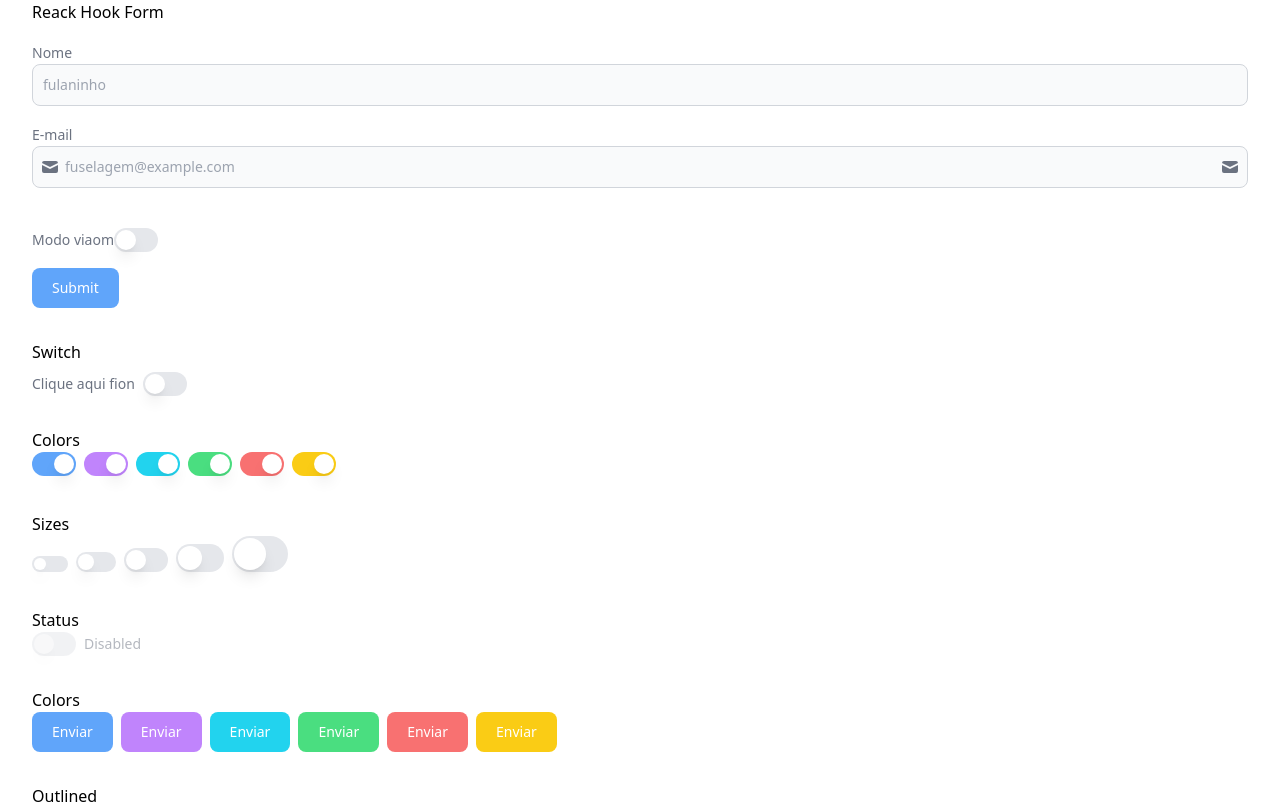
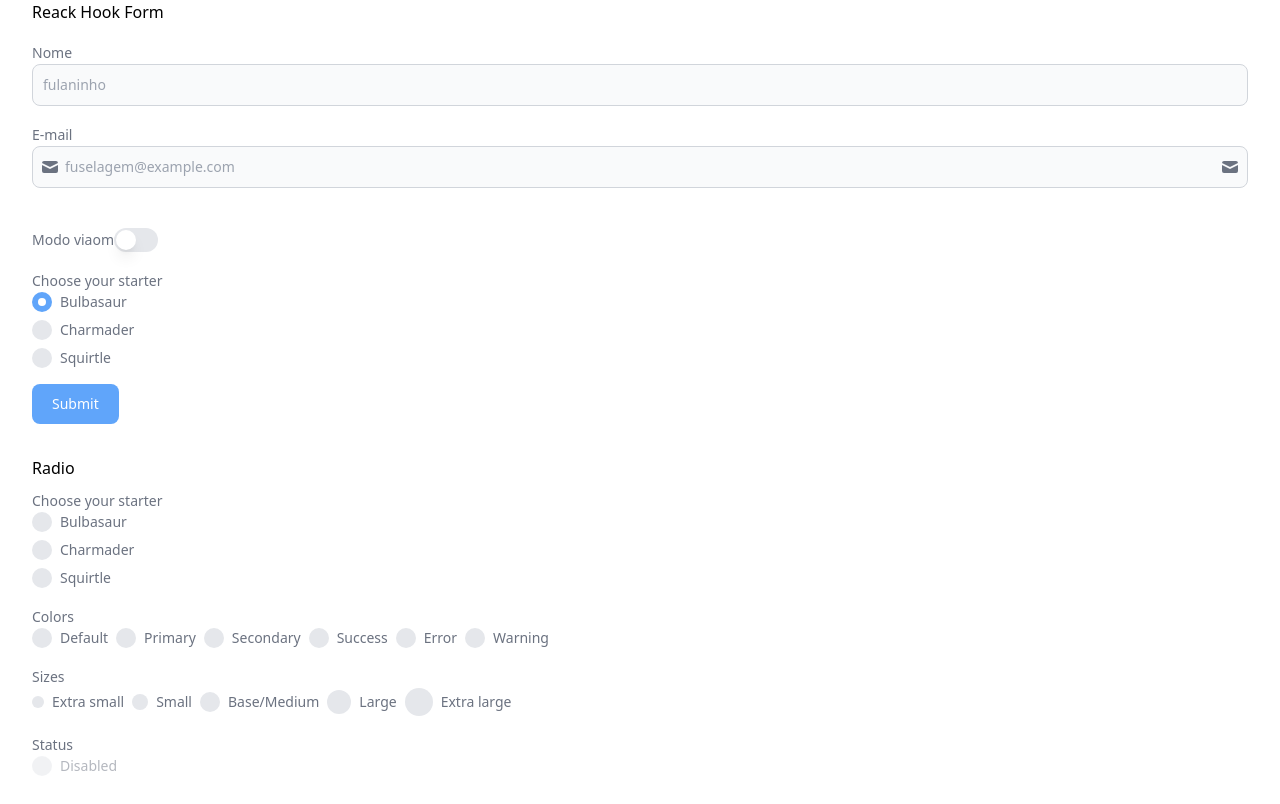
Before and after one commit to rafael-angonese/fuselagem, a React (Vite) app in the folder react/: page / in a window 1280 px wide. Shown: the top 804 px of the page. Built offline with nearby package versions, Linux system fonts and the light colour scheme.

Commit message:
:sparkles: feat: use Radio input into ReactHookForm

```diff
--- a/react/src/pages/Home/Home.tsx
+++ b/react/src/pages/Home/Home.tsx
@@ -1,6 +1,8 @@
 import React from "react";
+import RadioGroup from "../../components/RadioGroup/RadioGroup";
 import ButtonsExample from "./ButtonsExample/ButtonsExample";
 import ModalExample from "./ModalExample/ModalExample";
+import RadioExample from "./RadioExample/RadioExample";
 import ReactHookForm from "./ReackHookForm/ReactHookForm";
 import SwitchExample from "./SwitchExample/SwitchExample";
 
@@ -8,6 +10,8 @@ const HomePage: React.FC = () => {
   return (
     <>
       <ReactHookForm />
+
+      <RadioExample />
 
       <SwitchExample />
 
--- a/react/src/pages/Home/ReackHookForm/ReactHookForm.tsx
+++ b/react/src/pages/Home/ReackHookForm/ReactHookForm.tsx
@@ -6,20 +6,22 @@ import FormControl from "../../../components/Forms/FormControl/FormControl";
 import FormErrorMessage from "../../../components/Forms/FormErrorMessage/FormErrorMessage";
 import FormLabel from "../../../components/Forms/FormLabel/FormLabel";
 import InputText from "../../../components/Forms/InputText/InputeText";
+import Radio from "../../../components/Radio/Radio";
+import RadioGroup from "../../../components/RadioGroup/RadioGroup";
 import Switch from "../../../components/Switch/Switch";
 import yup from "../../../lib/yup";
 
 interface IFormInputs {
   name: string;
   email: string;
-  age: number;
+  starter: string;
   airplane: boolean;
 }
 
 const INITIAL_FORM_STATE = {
   name: "",
   email: "",
-  age: 1,
+  starter: "bulbasaur",
   airplane: false,
 };
 
@@ -27,7 +29,7 @@ const FORM_VALIDATION = yup
   .object({
     // name: yup.string().required(),
     email: yup.string().email().required(),
-    // age: yup.number().positive().integer().required(),
+    starter: yup.string().required(),
     airplane: yup.boolean().required().oneOf([true]),
   })
   .required();
@@ -62,8 +64,6 @@ const ReactHookForm: React.FC = () => {
     resolver: yupResolver(FORM_VALIDATION),
   });
   const onSubmit = (data: IFormInputs) => console.log(data);
-
-  console.log(errors);
 
   return (
     <>
@@ -113,6 +113,26 @@ const ReactHookForm: React.FC = () => {
           </FormControl>
         </div>
 
+        <FormControl className="my-4">
+          <FormLabel>Choose your starter</FormLabel>
+
+          <Controller
+            control={control}
+            name="starter"
+            render={({ field }) => (
+              <RadioGroup
+                value={field.value}
+                onValueChange={field.onChange}
+                className="space-y-2"
+              >
+                <Radio value="bulbasaur">Bulbasaur</Radio>
+                <Radio value="charmader">Charmader</Radio>
+                <Radio value="squirtle">Squirtle</Radio>
+              </RadioGroup>
+            )}
+          />
+        </FormControl>
+
         <Button>Submit</Button>
       </form>
     </>
```
